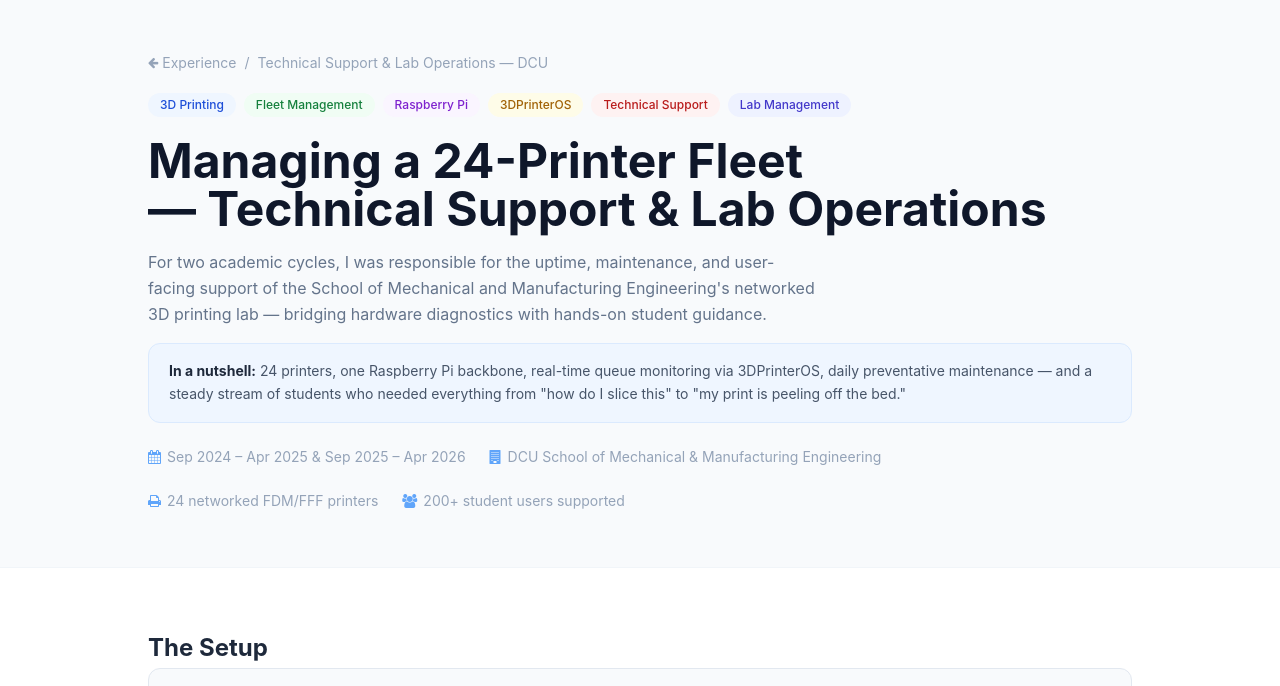
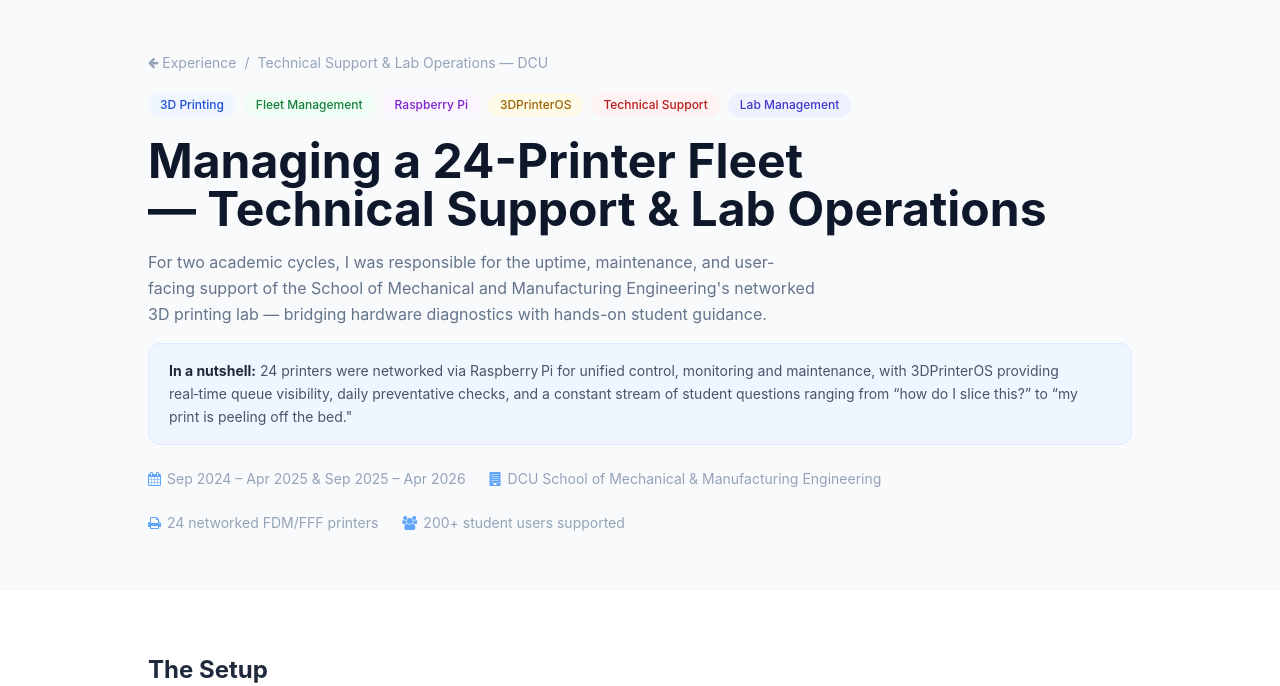
Before and after one commit to ZihanMiao-3/portfolio-openclaw, a plain HTML site: page works/work3.html in a window 1280 px wide. Shown: the part 64-750 px from the top of the page. Drawn offline with nearby package versions, Linux system fonts and the light colour scheme.

Commit message:
Refine description of 3D printing lab responsibilities

```diff
--- a/works/work3.html
+++ b/works/work3.html
@@ -63,7 +63,7 @@
     </p>
     <div class="mt-4 rounded-xl bg-blue-50 border border-blue-100 px-5 py-4 text-sm text-slate-600 leading-relaxed">
       <strong class="text-slate-800">In a nutshell:</strong>
-      24 printers, one Raspberry Pi backbone, real-time queue monitoring via 3DPrinterOS, daily preventative maintenance — and a steady stream of students who needed everything from "how do I slice this" to "my print is peeling off the bed."
+      24 printers were networked via Raspberry Pi for unified control, monitoring and maintenance, with 3DPrinterOS providing real‑time queue visibility, daily preventative checks, and a constant stream of student questions ranging from “how do I slice this?” to “my print is peeling off the bed."
     </div>
     <div class="mt-6 flex flex-wrap gap-6 text-sm text-slate-400">
       <span class="flex items-center gap-1.5"><i class="fa fa-calendar text-blue-400"></i> Sep 2024 – Apr 2025 &amp; Sep 2025 – Apr 2026</span>
```
